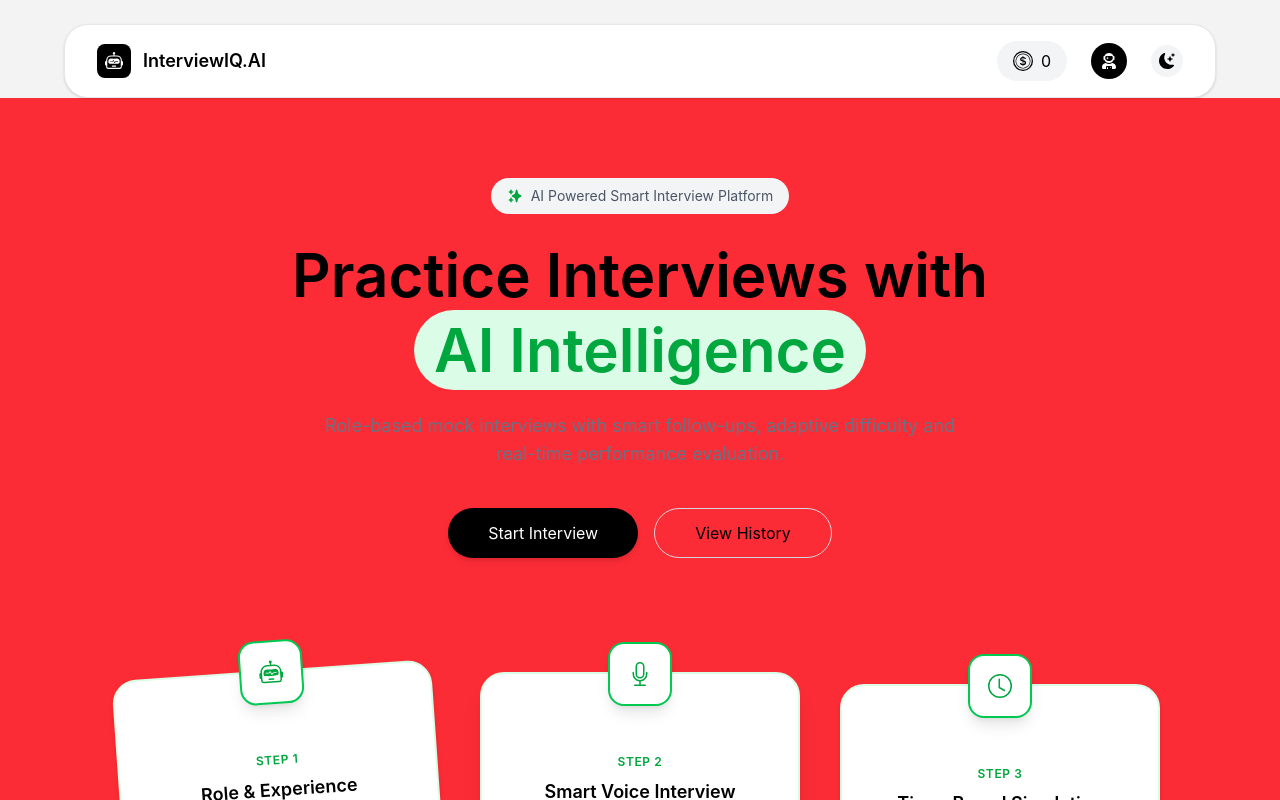
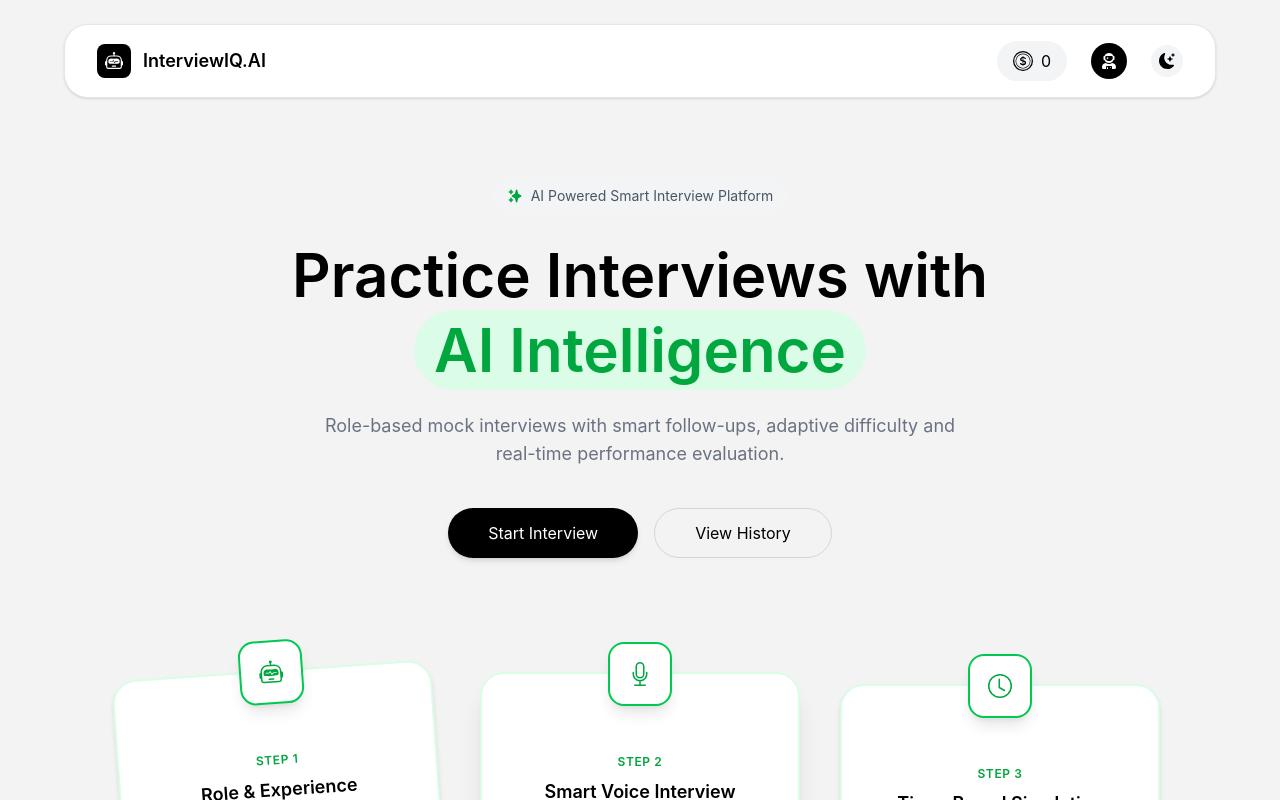
Before and after one commit to Sumit-2472/InterviewIQ, a React (Vite) app in the folder client/: page / in a window 1280 px wide. Shown: the top 800 px of the page. Built offline with nearby package versions, Linux system fonts and the light colour scheme; no server answers.

Commit message:
fix: update background color for Home component

```diff
--- a/client/src/pages/Home.jsx
+++ b/client/src/pages/Home.jsx
@@ -100,7 +100,7 @@
   ];
 
   return (
-    <div className="min-h-screen bg-red-500 dark:bg-blue-500">
+    <div className="min-h-screen bg-[#f3f3f3] dark:bg-slate-950 transition-colors duration-300 flex flex-col">
       <Navbar />
 
       <div className="flex-1 px-6 py-20">
```
